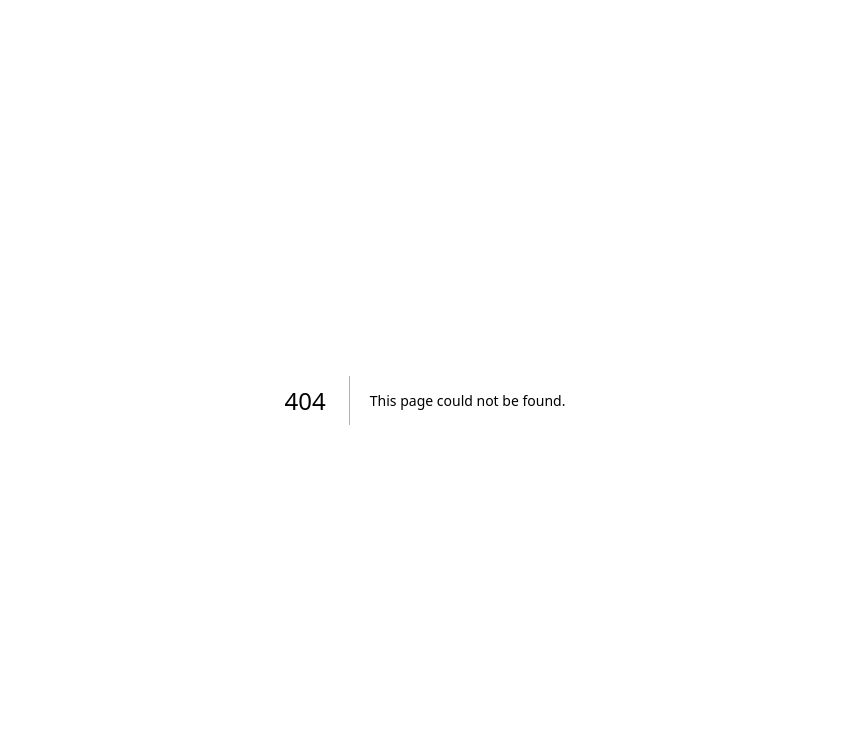
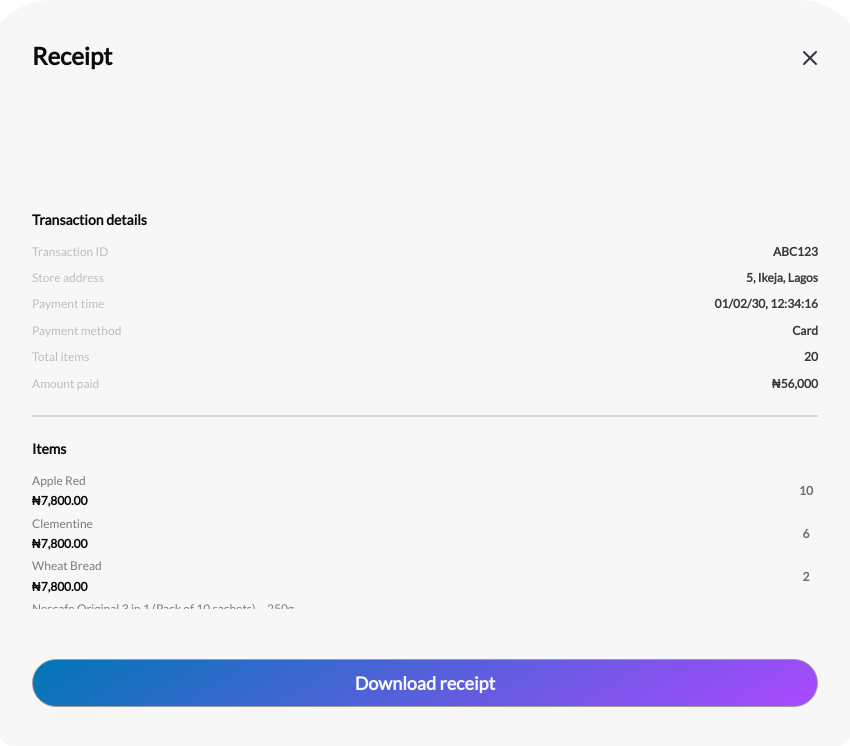
Before and after one commit to payeasy123/Store-Dashboard, a Next.js app: page /receipt in a window 1280 px wide. Before the commit this address had no page. Shown: the top 746 px of the page, without its empty margins (215-1065 px from the left). Built offline with nearby package versions, Linux system fonts and the light colour scheme.

Commit message:
feat: Worked on the receipt page

```diff
--- a/app/(dashboard)/transactions/page.tsx
+++ b/app/(dashboard)/transactions/page.tsx
@@ -1,10 +1,9 @@
 "use client";
 
 import React from "react";
-import { Button } from "@/components/custom-ui";
-import { IMAGE_DIR } from "@/utils";
-import Image from "next/image";
-import { Receipt } from "@/public/icons";
+import { ReceiptButton } from "@/components/custom-ui";
+import Link from "next/link";
+
 
 const Transaction = () => {
     return (
@@ -35,13 +34,17 @@ const Transaction = () => {
                             <td className="p-[9px_31px]">01/02/30</td>
                             <td className="p-[9px_31px]">12:34:16</td>
                             <td className="p-[9px_31px]">
-                            <button
+                                <Link href="/receipt">
+                                    <ReceiptButton
+                                        label="View receipt"
+                                    />
+                                </Link>
+                            {/* <button
                                 className="w-[117px] h-[28px] flex items-center gap-[4px] p-[12px] bg-primary-200 rounded-[80px]"
                             >
                                 <Receipt />
                                 <p className="text-body-5 text-neutral-50">View receipt</p>
-                            </button>
-
+                            </button> */}
                             </td>
                         </tr>
                         <tr className="text-gray-950 text-body-8 font-semibold border-b-[2px] border-gray-30">
@@ -50,13 +53,11 @@ const Transaction = () => {
                             <td className="p-[9px_31px]">01/02/30</td>
                             <td className="p-[9px_31px]">12:34:16</td>
                             <td className="p-[9px_31px]">
-                            <button
-                                className="w-[117px] h-[28px] flex items-center gap-[4px] p-[12px] bg-primary-200 rounded-[80px]"
-                            >
-                                <Receipt />
-                                <p className="text-body-5 text-neutral-50">View receipt</p>
-                            </button>
-
+                                <Link href="/receipt">
+                                    <ReceiptButton
+                                        label="View receipt"
+                                    />
+                                </Link>
                             </td>
                         </tr>
                         <tr className="text-gray-950 text-body-8 font-semibold border-b-[2px] border-gray-30">
@@ -65,12 +66,11 @@ const Transaction = () => {
                             <td className="p-[9px_31px]">01/02/30</td>
                             <td className="p-[9px_31px]">12:34:16</td>
                             <td className="p-[9px_31px]">
-                            <button
-                                className="w-[117px] h-[28px] flex items-center gap-[4px] p-[12px] bg-primary-200 rounded-[80px]"
-                            >
-                                <Receipt />
-                                <p className="text-body-5 text-neutral-50">View receipt</p>
-                            </button>
+                                <Link href="/receipt">
+                                    <ReceiptButton
+                                        label="View receipt"
+                                    />
+                                </Link>
                             </td>
                         </tr>
                     </tbody>
--- /dev/null
+++ b/app/receipt/page.tsx
@@ -0,0 +1,109 @@
+import React from "react";
+import Image from "next/image";
+import { Button } from "@/components/custom-ui";
+import { Close_round } from "@/public/icons/Close_round";
+import Link from "next/link";
+
+const ReceiptPage = () => {
+  return (
+    <div className="w-[886px] rounded-[70px] px-[50px] pt-[42px] bg-neutral-50 flex flex-col m-auto">
+
+        <div className="w-full">
+            <div className="w-full flex justify-between items-center mb-[29px]">
+                <h1 className="font-bold text-gray-950 text-heading-6">Receipt</h1>
+                <Link href={"/transactions"}>
+                    <Close_round />
+                </Link>
+            </div>
+            <div className="w-[64px] h-[64px] mb-[48px]">
+                {/* Replace with an actual QR Code component or image */}
+                {/* <Image
+                    src="/path-to-qr-code.png"
+                    alt="QR Code"
+                    className="w-full h-full object-cover"
+                /> */}
+            </div>
+        </div>
+
+
+        <div className="w-[786px] gap-[16px] flex flex-col">
+            <h1 className="font-semibold text-body-8 text-gray-950">Transaction details</h1>
+            <div className="w-full flex flex-col gap-[12px]">
+                <div className="flex justify-between">
+                    <p className="text-body-9 text-gray-100">Transaction ID</p>
+                    <p className="text-body-5 text-gray-500">ABC123</p>
+                </div>
+                <div className="flex justify-between items-center">
+                    <p className="text-body-9 text-gray-100">Store address</p>
+                    <p className="text-body-5 text-gray-500">5, Ikeja, Lagos</p>
+                </div>
+                <div className="flex justify-between items-center">
+                    <p className="text-body-9 text-gray-100">Payment time</p>
+                    <p className="text-body-5 text-gray-500">01/02/30, 12:34:16</p>
+                </div>
+                <div className="flex justify-between items-center">
+                    <p className="text-body-9 text-gray-100">Payment method</p>
+                    <p className="text-body-5 text-gray-500">Card</p>
+                </div>
+                <div className="flex justify-between items-center">
+                    <p className="text-body-9 text-gray-100">Total items</p>
+                    <p className="text-body-5 text-gray-500">20</p>
+                </div>
+                <div className="flex justify-between items-center">
+                    <p className="text-body-9 text-gray-100">Amount paid</p>
+                    <p className="text-body-5 text-gray-500">₦56,000</p>
+                </div>
+            </div>
+        </div>
+
+        <hr className="w-[786px] border-[0.5px] border-neutral-500 my-[24px]" />
+
+        <div className="w-[786px] h[258px] gap-[16px] flex flex-col overflow-y-auto">
+            <h2 className="font-semibold text-body-8 text-gray-950">Items</h2>
+            <div className="w-full h-[135px] flex flex-col gap-[8px]">
+                {[
+                    { name: "Apple Red", price: "₦7,800.00", quantity: 10 },
+                    { name: "Clementine", price: "₦7,800.00", quantity: 6 },
+                    { name: "Wheat Bread", price: "₦7,800.00", quantity: 2 },
+                    {
+                    name: "Nescafe Original 3 in 1 (Pack of 10 sachets) – 250g",
+                    price: "₦7,800.00",
+                    quantity: 8,
+                    },
+                    { name: "Apple Red", price: "₦7,800.00", quantity: 10 },
+                    { name: "Clementine", price: "₦7,800.00", quantity: 6 },
+                    { name: "Wheat Bread", price: "₦7,800.00", quantity: 2 }
+                ].map((item, index) => (
+                    <div
+                        key={index}
+                        className="flex flex-col gap-[8px]"
+                    >
+                        <div className="flex justify-between items-center">
+                            <div className="flex flex-col gap-[6px] w-[746px]">
+                                <p className="text-gray-300 text-body-9">{item.name}</p>
+                                <p className="text-gray-950 text-body-5">{item.price}</p>
+                            </div>
+                            <p className="text-gray-350 text-body-5 w-[24px] h-[24px] flex justify-center items-center">{item.quantity}</p>
+                        </div>
+                        {/* <hr className="border-[0.5px] w-[343px] bg-neutral-100" /> */}
+                    </div>
+                ))}
+            </div>
+
+            {/* <button className="w-full mt-[32px] bg-gradient-to-r from-purple-500 to-indigo-500 text-white font-medium py-[12px] rounded-lg text-sm shadow-lg">
+                Download receipt
+            </button> */}
+        </div>
+        <Button
+            variant="contained"
+            type="submit"
+            className="flex justify-center w-[343px] h-[48px] items-center gap-[8px] rounded-[80px] py-[12px] px-[100px] mt-[50px] mb-[54px] mx-auto"
+            label={
+                <p className="text-heading-8 text-neutral-50">Download receipt</p>
+            }
+        />
+    </div>
+  );
+};
+
+export default ReceiptPage;
--- a/components/custom-ui/dashboard/sidebar.tsx
+++ b/components/custom-ui/dashboard/sidebar.tsx
@@ -27,7 +27,7 @@ export const Sidebar = () => {
                         <MdClose />
                     </button>
                     <div className={`h-full w-[277px] text-white ${sidebarOpened ? "block" : "hidden"}`}>
-                        <div className="flex flex-col gap-[80px] mt-[60px] ml-[47px] w-[184px] h-[346px]">
+                        <div className="flex flex-col gap-[80px] mt-[60px] ml-[47px] w[184px] h-[346px]">
                             <Image
                                 src={`${IMAGE_DIR}/dashboard-logo.svg`}
                                 alt="Payeasy Logo"
--- a/components/custom-ui/index.ts
+++ b/components/custom-ui/index.ts
@@ -6,3 +6,4 @@ export * from "./popOver";
 export * from "./search";
 export * from "./spinner";
 export * from "./sideDrawer";
+export * from "./receiptbutton"
--- /dev/null
+++ b/components/custom-ui/receiptbutton.tsx
@@ -0,0 +1,22 @@
+"use client";
+
+import React from "react";
+import { Receipt } from "@/public/icons";
+
+interface ButtonProps {
+  onClick?: () => void;
+  label: string;
+}
+
+export const ReceiptButton: React.FC<ButtonProps> = ({ onClick, label }) => {
+    return (
+        <button
+            className="w-[117px] h-[28px] flex items-center gap-[4px] p-[12px] bg-primary-200 rounded-[80px]"
+            onClick={onClick}
+            aria-label={label}
+        >
+            <Receipt />
+            <p className="text-body-5 text-neutral-50">{label}</p>
+        </button>
+    );
+};
--- /dev/null
+++ b/public/icons/Close_round.tsx
@@ -0,0 +1,17 @@
+type IIconProps = {
+    baseColor?: string;
+  } & React.SVGProps<SVGSVGElement>;
+
+  export const Close_round = (props: IIconProps) => {
+    const { baseColor } = props;
+
+    return (
+      <svg
+        width="20" height="20" viewBox="0 0 20 20" fill="none" xmlns="http://www.w3.org/2000/svg"
+        {...props}
+      >
+        <path d="M18 6L6 18" stroke="#33363F" stroke-width="2" stroke-linecap="round" stroke-linejoin="round"/>
+        <path d="M6 6L18 18" stroke="#33363F" stroke-width="2" stroke-linecap="round" stroke-linejoin="round"/>
+      </svg>
+    );
+  };
--- a/tailwind.config.js
+++ b/tailwind.config.js
@@ -30,6 +30,7 @@ module.exports = {
                 "body-6": ["0.875rem", { lineHeight: "1.05rem", fontWeight: 700 }], // 14px -> 0.875rem, 16.8px -> 1.05rem
                 "body-7": ["0.875rem", { lineHeight: "1.05rem", fontWeight: 500 }], // 14px -> 0.875rem, 16.8px -> 1.05rem
                 "body-8": ["0.875rem", { lineHeight: "1.05rem", fontWeight: 600 }], // 14px -> 0.875rem, 16.8px -> 1.05rem
+                "body-9": ["0.75rem", { lineHeight: "0.9rem", fontWeight: 500 }], // 12px -> 0.75rem, 14.4px -> 0.9rem
             },
             colors: {
                 primary: {
@@ -69,6 +70,7 @@ module.exports = {
                     100: "#BDBDBD",
                     200: "#9C9C9C",
                     300: "#7B7B7B",
+                    350: "#707070",
                     400: "#5A5A5A",
                     500: "#393939",
                     600: "#303030",
```
Also changed, not shown: public/images/Close_round.svg (added).
